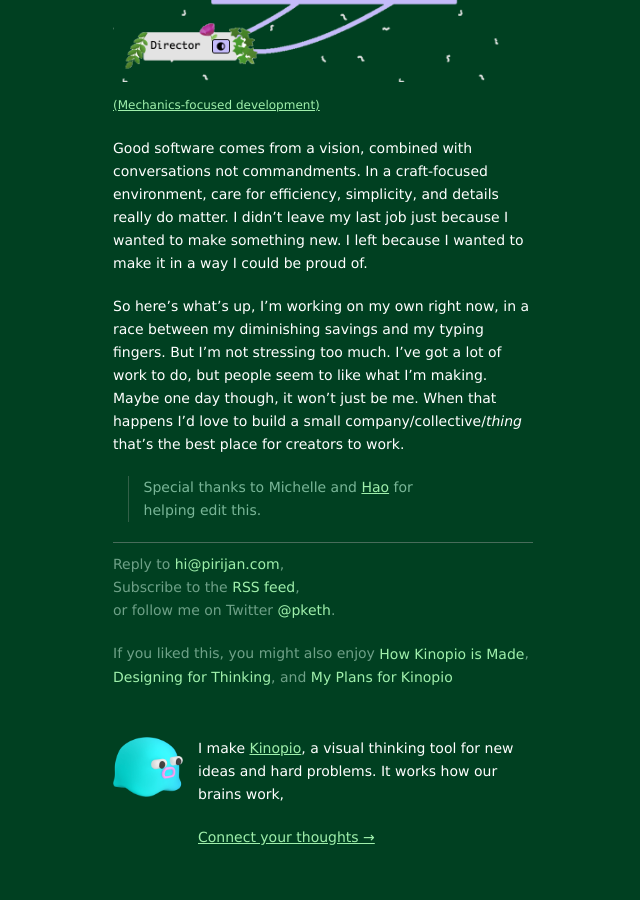
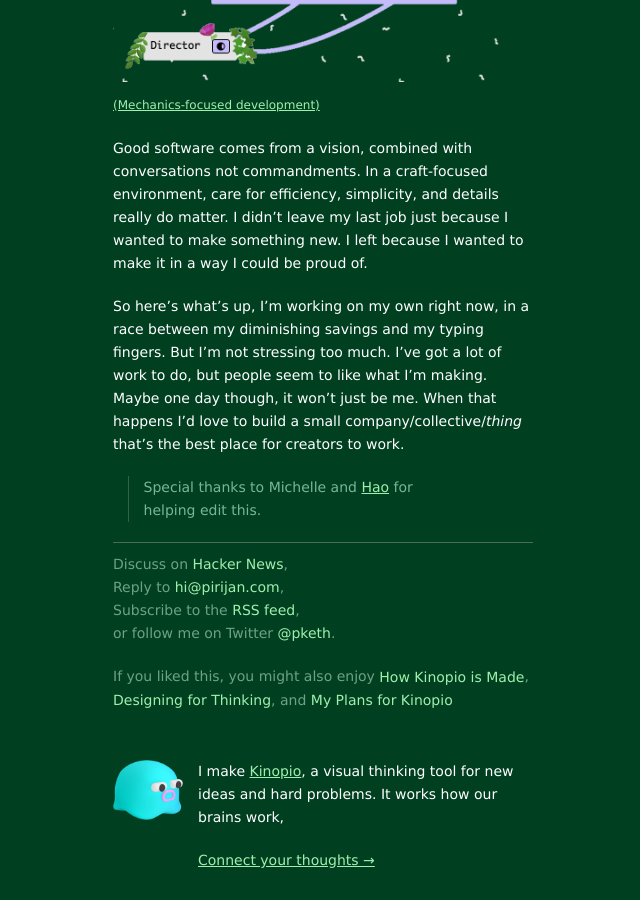
Before and after one commit to pketh/pketh.github.io, a Jekyll site: the page built from _posts/2020-01-08-why-software-is-slow-and-shitty.md, in a window 1280 px wide and 900 px high, scrolled down 4068 px. Shown: the whole window, without its empty margins (457-1097 px from the left). Built offline with Jekyll 4.4.1, drawn with Linux system fonts in a browser that asks for light colours; before the commit the page ends 4945 px from its top, so only the background shows below that; some of the changed lines change nothing that is shown.

Commit message:
add hn link

```diff
--- a/_posts/2020-01-08-why-software-is-slow-and-shitty.md
+++ b/_posts/2020-01-08-why-software-is-slow-and-shitty.md
@@ -2,6 +2,7 @@
 layout: post
 title:  "Why Software is Slow and Shitty"
 tags: engineering biz
+hackernews: "https://news.ycombinator.com/item?id=23884598"
 ---
 <p></p>
 
```
